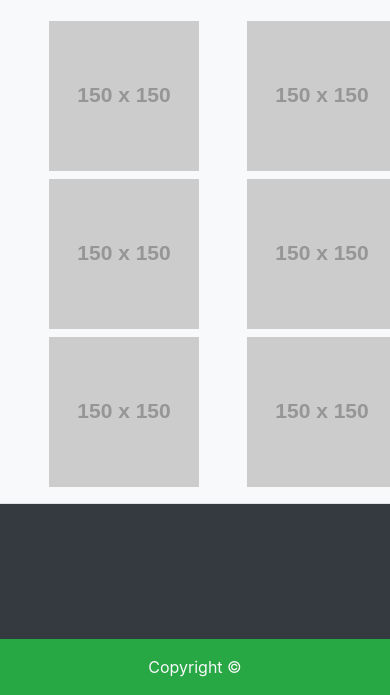
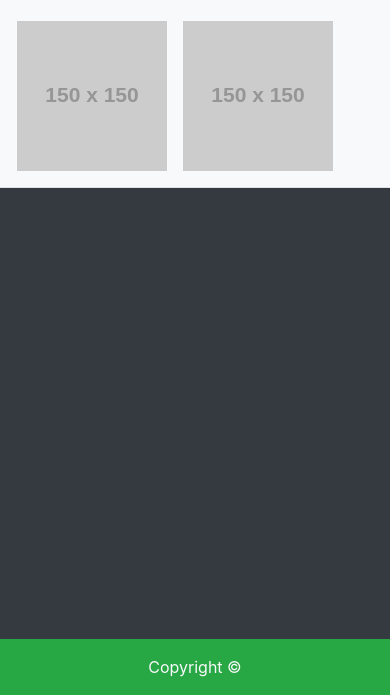
Before and after one commit to Anierva95/Unit2BootstrapHWK, a plain HTML site: page portfolio.html in a window 390 px wide. Shown: the part 149-844 px from the top of the page. Drawn offline with nearby package versions, Linux system fonts and the light colour scheme; placeholder pictures from the web are drawn by us.

Commit message:
Added responsiveness

```diff
--- a/portfolio.html
+++ b/portfolio.html
@@ -37,20 +37,11 @@
     </div>
     <div class="col-lg-4 border bg-light">
       <h1 class="border-bottom pb-3">Portfolio</h1>
-      <div class="row ml-5 mb-2 mt-4">
-        <img src="https://via.placeholder.com/150" class="d-inline"><br><br>
-        <img src="https://via.placeholder.com/150" class="d-inline ml-5"><br>
-      </div>
-      <div class="row ml-5 mb-2">
-        <img src="https://via.placeholder.com/150" class="d-inline"><br>
-        <img src="https://via.placeholder.com/150" class="d-inline ml-5"><br>
-      </div>
-      <div class="row ml-5 mb-3">
-        <img src="https://via.placeholder.com/150" class="d-inline"><br>
-        <img src="https://via.placeholder.com/150" class="d-inline ml-5"><br>
-      </div>
-    </div>
-  </div>
+      <div class="d-flex p-2 bd-highlight flex-row">
+        <div class="p-2 bd-highlight"><img src=https://via.placeholder.com/150></div>
+        <div class="p-2 bd-highlight"><img src=https://via.placeholder.com/150></div>
+        </div>
+
 </body>
 
 <footer class="footer mt-auto py-3 text-center fixed-bottom bg-success">
```
Also changed, not shown: contact.html (+2 -2 lines), index.html (+2 -2 lines).
